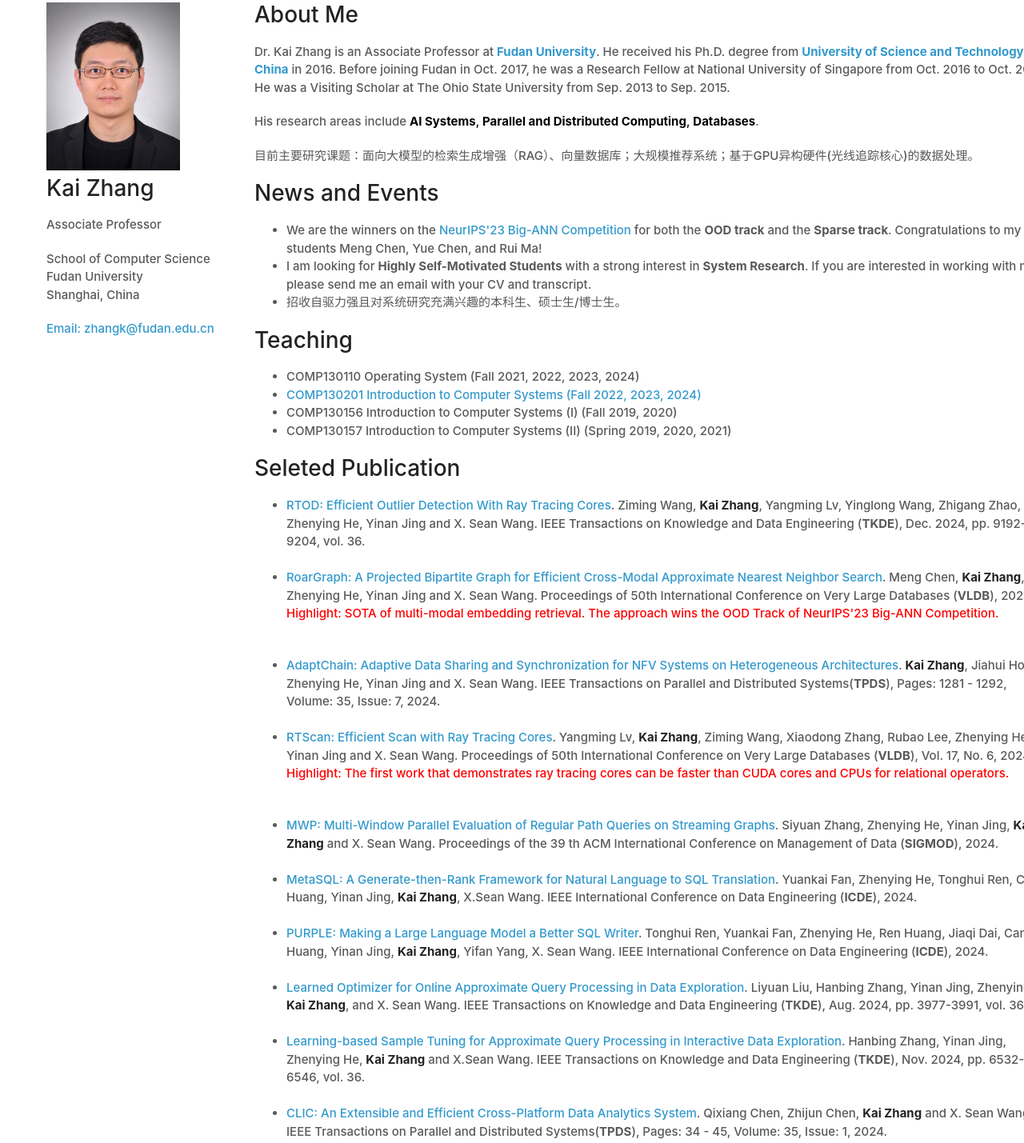
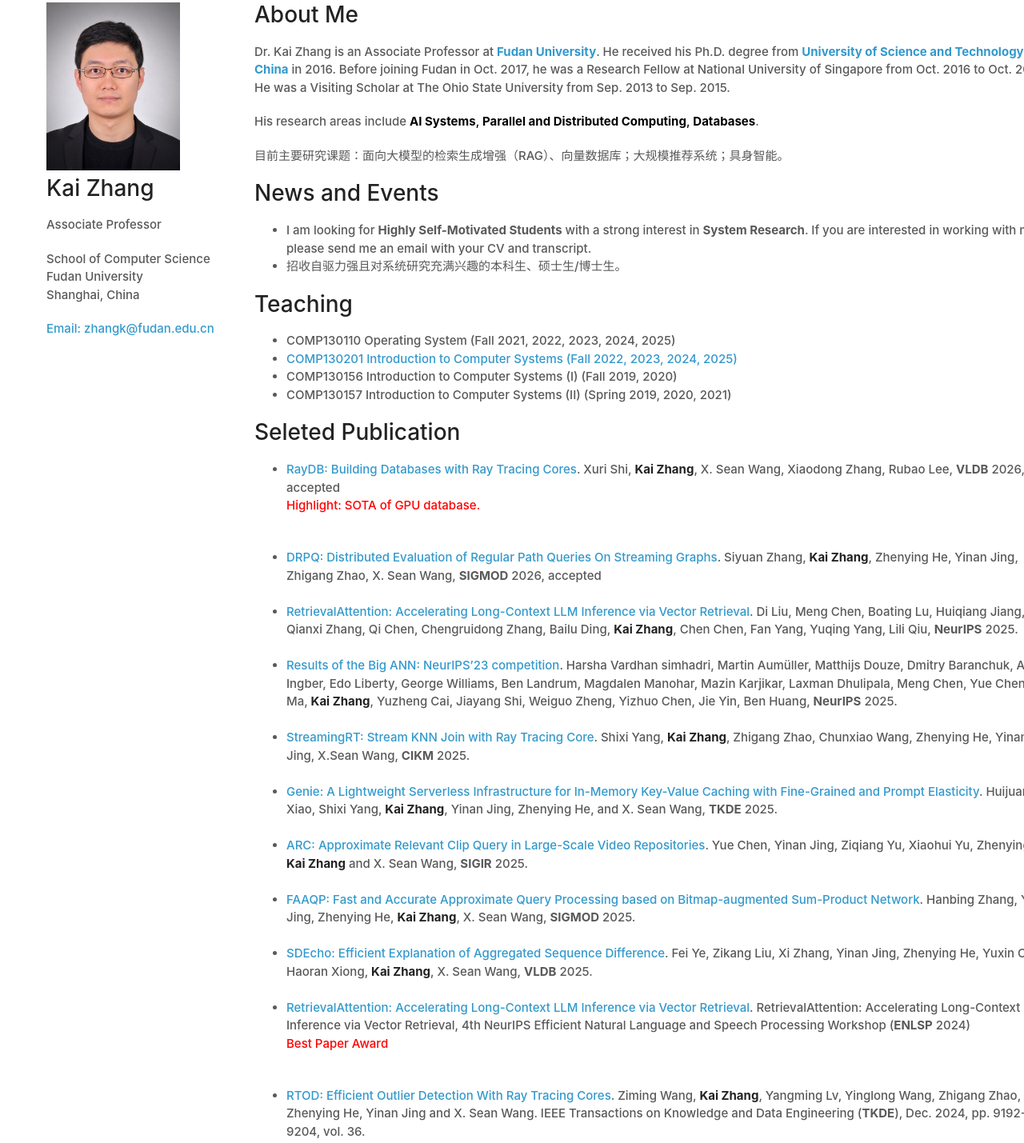
Before and after one commit to kay21s/kay21s.github.io, a plain HTML site: page index.html in a window 1280 px wide. Shown: the part 55-1484 px from the top of the page at 80% size. Drawn offline with Linux system fonts and the light colour scheme.

Commit message:
update oct 2025

```diff
--- a/index.html
+++ b/index.html
@@ -34,13 +34,12 @@
         </p>
 
         <p>
-          目前主要研究课题：面向大模型的检索生成增强（RAG）、向量数据库；大规模推荐系统；基于GPU异构硬件(光线追踪核心)的数据处理。
+          目前主要研究课题：面向大模型的检索生成增强（RAG）、向量数据库；大规模推荐系统；具身智能。
           </p>
 
         <h1>News and Events</h1>
 
           <ul>
-            <li>We are the winners on the <a href="https://big-ann-benchmarks.com/neurips23.html">NeurIPS'23 Big-ANN Competition</a> for both the <b>OOD track</b> and the <b>Sparse track</b>. Congratulations to my students Meng Chen, Yue Chen, and Rui Ma!  </li>
             <li>I am looking for <b>Highly Self-Motivated Students</b> with a strong interest in <b>System Research</b>. If you are interested in working with me, please send me an email with your CV and transcript. <br /></li>
 
             <li>招收自驱力强且对系统研究充满兴趣的本科生、硕士生/博士生。</li>
@@ -48,8 +47,8 @@
 
         <h1>Teaching</h1>
         <ul>
-          <li>COMP130110 Operating System (Fall 2021, 2022, 2023, 2024)</li>
-          <li><a href=ics.html>COMP130201 Introduction to Computer Systems (Fall 2022, 2023, 2024)</a></li>
+          <li>COMP130110 Operating System (Fall 2021, 2022, 2023, 2024, 2025)</li>
+          <li><a href=ics.html>COMP130201 Introduction to Computer Systems (Fall 2022, 2023, 2024, 2025)</a></li>
           <li>COMP130156 Introduction to Computer Systems (I) (Fall 2019, 2020)</li>
           <li>COMP130157 Introduction to Computer Systems (II) (Spring 2019, 2020, 2021)</li>
         </ul>
@@ -57,6 +56,48 @@
         <h1>Seleted Publication</h1>
 
         <ul>
+
+          <li > <a href="">RayDB: Building Databases with Ray Tracing Cores</a>. Xuri Shi, <strong>Kai Zhang</strong>, X. Sean Wang, Xiaodong Zhang, Rubao Lee, <b>VLDB</b> 2026, accepted
+          </li><p style="color:red;"> Highlight: SOTA of GPU database.</p>
+          <br />
+
+          <li > <a href="">DRPQ: Distributed Evaluation of Regular Path Queries On Streaming Graphs</a>. Siyuan Zhang, <strong>Kai Zhang</strong>, Zhenying He, Yinan Jing, Zhigang Zhao, X. Sean Wang, <b>SIGMOD</b> 2026, accepted
+          </li>
+          <br />
+
+          <li > <a href="">RetrievalAttention: Accelerating Long-Context LLM Inference via Vector Retrieval</a>. Di Liu, Meng Chen, Boating Lu, Huiqiang Jiang, Qianxi Zhang, Qi Chen, Chengruidong Zhang, Bailu Ding, <strong>Kai Zhang</strong>, Chen Chen, Fan Yang, Yuqing Yang, Lili Qiu, <b>NeurIPS</b> 2025.
+          </li>
+          <br />
+
+          <li > <a href="">Results of the Big ANN: NeurIPS’23 competition</a>. Harsha Vardhan simhadri, Martin Aumüller, Matthijs Douze, Dmitry Baranchuk, Amir Ingber, Edo Liberty, George Williams, Ben Landrum, Magdalen Manohar, Mazin Karjikar, Laxman Dhulipala, Meng Chen, Yue Chen, Rui Ma, <strong>Kai Zhang</strong>, Yuzheng Cai, Jiayang Shi, Weiguo Zheng, Yizhuo Chen, Jie Yin, Ben Huang, <b>NeurIPS</b> 2025.
+          </li>
+          <br />
+
+          <li > <a href="">StreamingRT: Stream KNN Join with Ray Tracing Core</a>. Shixi Yang, <strong>Kai Zhang</strong>, Zhigang Zhao, Chunxiao Wang, Zhenying He, Yinan Jing, X.Sean Wang, <b>CIKM</b> 2025.
+          </li>
+          <br />
+
+          <li > <a href="">Genie: A Lightweight Serverless Infrastructure for In-Memory Key-Value Caching with Fine-Grained and Prompt Elasticity</a>. Huijuan Xiao, Shixi Yang, <strong>Kai Zhang</strong>, Yinan Jing, Zhenying He, and X. Sean Wang, <b>TKDE</b> 2025.
+          </li>
+          <br />
+
+          <li > <a href="">ARC: Approximate Relevant Clip Query in Large-Scale Video Repositories</a>. Yue Chen, Yinan Jing, Ziqiang Yu, Xiaohui Yu, Zhenying He, <strong>Kai Zhang</strong> and X. Sean Wang, <b>SIGIR</b> 2025.
+          </li>
+          <br />
+
+          <li > <a href="">FAAQP: Fast and Accurate Approximate Query Processing based on Bitmap-augmented Sum-Product Network</a>. Hanbing Zhang, Yinan Jing, Zhenying He, <strong>Kai Zhang</strong>, X. Sean Wang, <b>SIGMOD</b> 2025.
+          </li>
+          <br />
+
+          <li > <a href="">SDEcho: Efficient Explanation of Aggregated Sequence Difference</a>. Fei Ye, Zikang Liu, Xi Zhang, Yinan Jing, Zhenying He, Yuxin Che, Haoran Xiong, <strong>Kai Zhang</strong>, X. Sean Wang, <b>VLDB</b> 2025.
+          </li>
+          <br />
+
+
+          <li > <a href="">RetrievalAttention: Accelerating Long-Context LLM Inference via Vector Retrieval</a>. RetrievalAttention: Accelerating Long-Context LLM Inference via Vector Retrieval, 4th NeurIPS Efficient Natural Language and Speech Processing Workshop (<b>ENLSP</b> 2024) <p style="color:red;"> Best Paper Award</p>
+          </li>
+          <br />
+
 
           <li > <a href="RTOD-TKDE2024.pdf">RTOD: Efficient Outlier Detection With Ray Tracing Cores</a>. Ziming Wang, <strong>Kai Zhang</strong>, Yangming Lv, Yinglong Wang, Zhigang Zhao, Zhenying He, Yinan Jing and X. Sean Wang. IEEE Transactions on Knowledge and Data Engineering (<b>TKDE</b>), Dec. 2024, pp. 9192-9204, vol. 36.
           </li>
```
